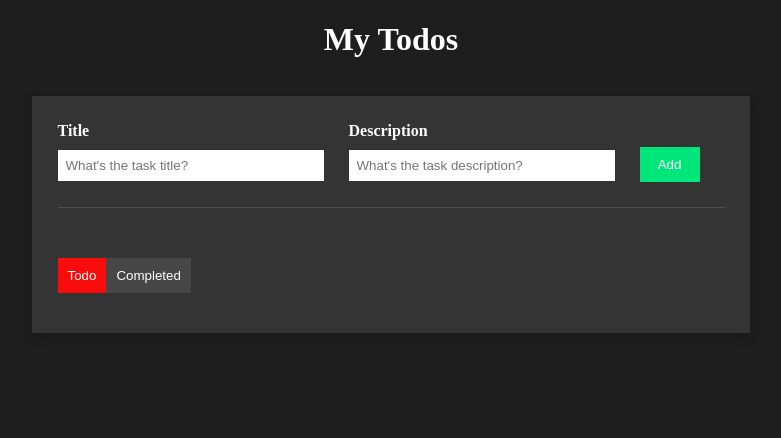
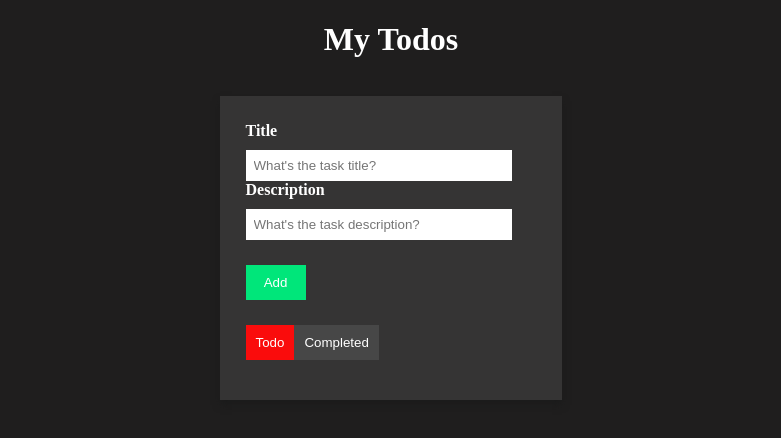
Before and after one commit to jeevan07854/React--Todo-Webapp, a React (Vite) app: page / in a window 1280 px wide. Shown: the top 438 px of the page, without its empty margins (249-1030 px from the left). Built offline with nearby package versions, Linux system fonts and the light colour scheme.

Commit message:
Update App.css

```diff
--- a/src/App.css
+++ b/src/App.css
@@ -22,7 +22,7 @@ body{
   }
 
   .todo-input{
-    display: flex;
+    display: inline;
     align-items: center;
     justify-content: center;
     border-bottom: 1px solid rgb(78, 78, 78);
```
